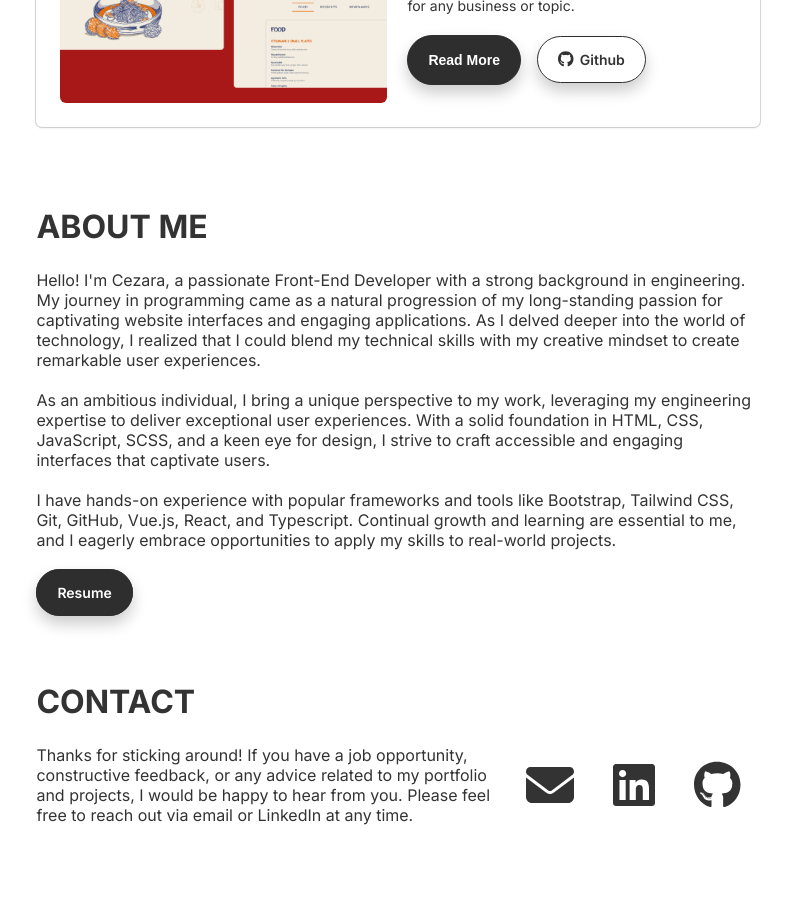
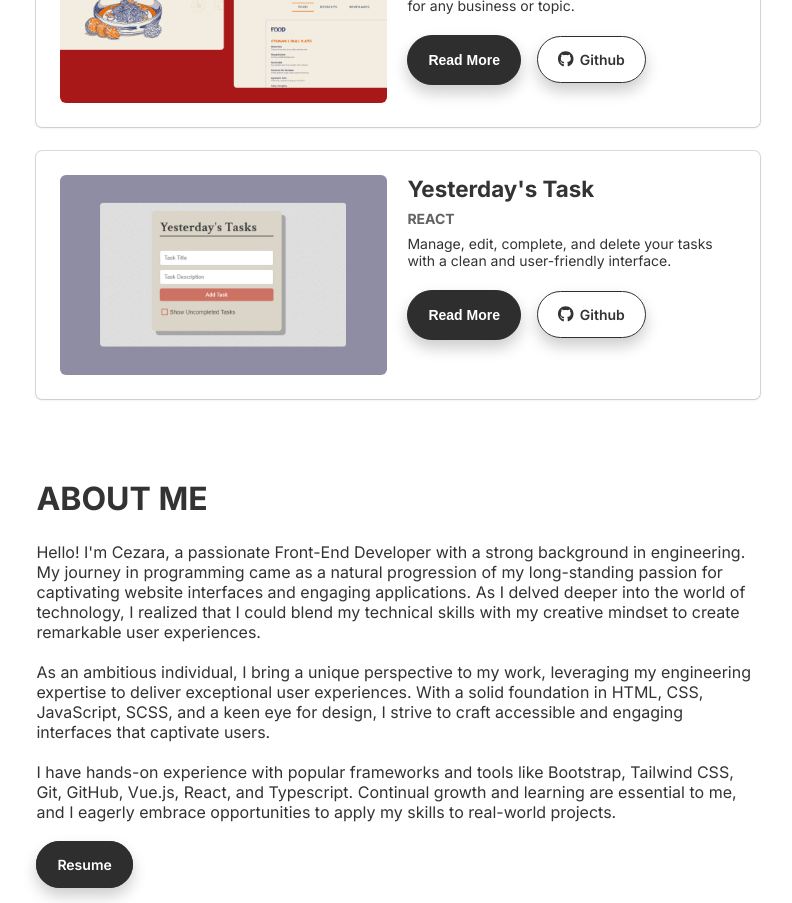
Before and after one commit to cezaraborsan/portfolio-react, a React (Create React App) app: page / in a window 1280 px wide. Shown: the part 2780-3683 px from the top of the page, without its empty margins (242-1034 px from the left). Built offline with nearby package versions, Linux system fonts and the light colour scheme.

Commit message:
new project added - task management app

```diff
--- a/src/components/Projects.js
+++ b/src/components/Projects.js
@@ -111,6 +111,19 @@ const Projects = () => {
       codeLink: "https://github.com/cezaraborsan/restaurant-website",
       isActive: true,
     },
+    {
+      id: 8,
+      photo: "./tasks-img.jpg",
+      title: "Yesterday's Task",
+      description:
+        "I created this React app as a way to refine my development skills, particularly in React. The application provides a user-friendly interface for managing tasks. I aimed for a clean and straightforward design, inspired by a newspaper pallet color, to ensure an intuitive user experience. The layout prioritizes task titles and descriptions, making it easy to input, edit, and mark tasks as complete. This project allowed me to practice React concepts while also exploring how to create an organized and visually appealing design.",
+      technologies: "REACT",
+      shortDescription:
+        "Manage, edit, complete, and delete your tasks with a clean and user-friendly interface.",
+      demoLink: "https://yesterdays-tasks.netlify.app/",
+      codeLink: "https://github.com/cezaraborsan/Yesterdays-Tasks",
+      isActive: true,
+    },
   ];
 
   return (
```
Also changed, not shown: public/tasks-img.jpg (added).
